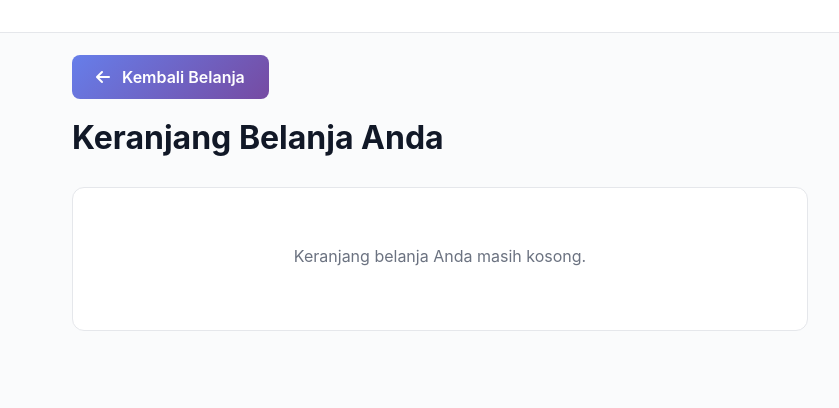
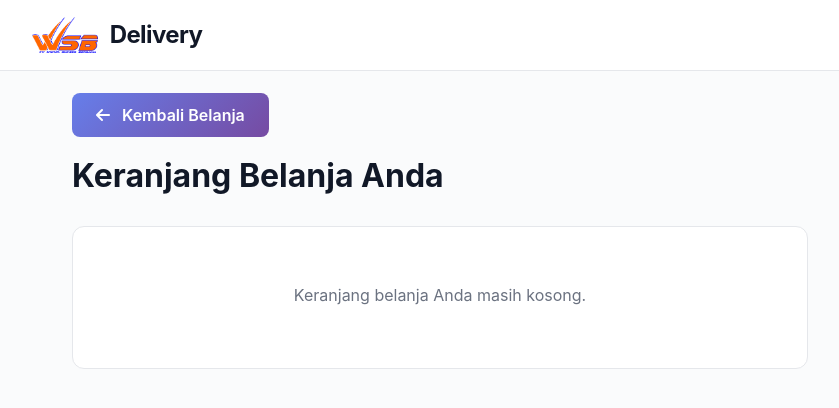
Before and after one commit to Azixe/wsb-do, a website: page cart.html in a window 1280 px wide. Shown: the whole page, without its empty margins (0-839 px from the left). Drawn offline with Linux system fonts and the light colour scheme.

Commit message:
Revised Frontend

```diff
--- a/cart.css
+++ b/cart.css
@@ -23,6 +23,11 @@
 
 .continue-shopping-link i {
     margin-right: 8px;
+}
+
+.logo-link {
+    text-decoration: none;
+    color: inherit;
 }
 
 .cart-page-container h1 {
--- a/cart.html
+++ b/cart.html
@@ -13,6 +13,12 @@
 
 <body>
     <header class="navbar">
+        <a href="dashboard.html" class="logo-link">
+            <div class="logo">
+                <img src="imgs/LOGO_WSB_blue.png" alt="WSB Logo" class="logo-img">
+                <h1>Delivery</h1>
+            </div>
+        </a>
     </header>
 
     <main class="cart-page-container">
```
